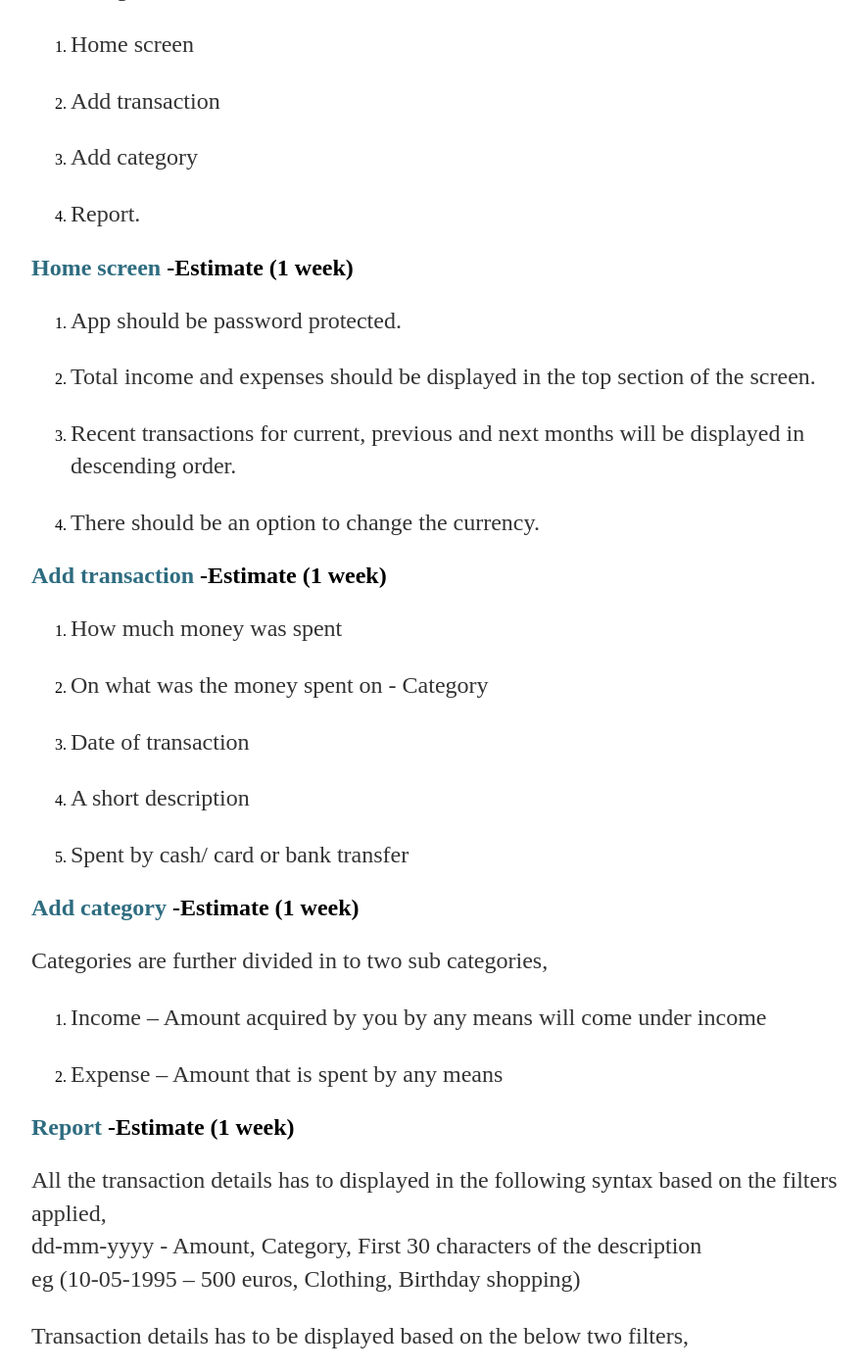
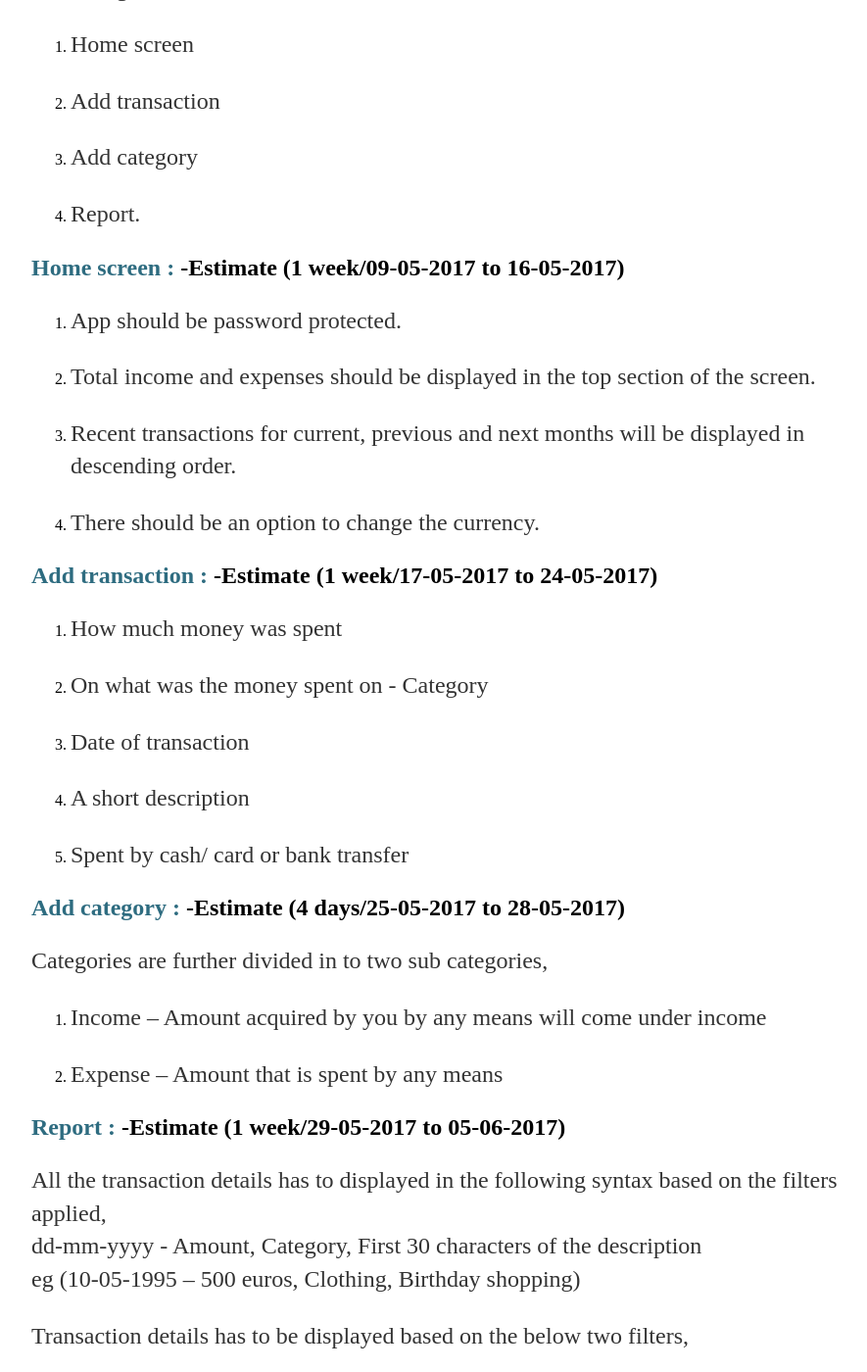
Before and after one commit to vinoth789/Money-tracker, a Jekyll site: the page built from docs/_posts/2017-05-02-UserStories.md, in a window 1280 px wide and 1400 px high, scrolled down 552 px. Shown: the whole window at 98% size, without its empty margins (160-1045 px from the left). Built offline with Jekyll 4.4.1, drawn with Linux system fonts in a browser that asks for light colours; our own code applies the rules of GitHub Pages for plain Markdown files; some of the changed text lies outside the part shown.

Commit message:
Update 2017-05-02-UserStories.md
test

```diff
--- a/docs/_posts/2017-05-02-UserStories.md
+++ b/docs/_posts/2017-05-02-UserStories.md
@@ -13,8 +13,7 @@
 <li><p>Report.</p></li>
 </ol>
 </div>
-</div>
-<h2 style="color: #2e6c80;">Home screen <span style="color: #000000;"> -Estimate (1 week)</span></h2>
+<h2 style="color: #2e6c80;">Home screen :<span style="color: #000000;"> -Estimate (1 week/09-05-2017 to 16-05-2017)</span></h2>
 <div>
 <ol>
 <li><p>App should be password protected.</p></li>
@@ -23,7 +22,7 @@
 <li><p>There should be an option to change the currency.</p></li>
 </ol>
 </div>
-<h2 style="color: #2e6c80;">Add transaction <span style="color: #000000;"> -Estimate (1 week)</span></h2>
+<h2 style="color: #2e6c80;">Add transaction :<span style="color: #000000;"> -Estimate (1 week/17-05-2017 to 24-05-2017)</span></h2>
 <div>
 <ol>
 <li><p>How much money was spent</p></li>
@@ -33,7 +32,7 @@
 <li><p>Spent by cash/ card or bank transfer </p></li>
 </ol>
 </div>
-<h2 style="color: #2e6c80;">Add category <span style="color: #000000;"> -Estimate (1 week)</span></h2>
+<h2 style="color: #2e6c80;">Add category :<span style="color: #000000;"> -Estimate (4 days/25-05-2017 to 28-05-2017)</span></h2>
 <p>Categories are further divided in to two sub categories,</p>
 <div>
 <ol>
@@ -41,7 +40,7 @@
 <li><p>Expense – Amount that is spent by any means</p></li>
 </ol>
 </div>
-<h2 style="color: #2e6c80;">Report <span style="color: #000000;"> -Estimate (1 week)</span></h2>
+<h2 style="color: #2e6c80;">Report :<span style="color: #000000;"> -Estimate (1 week/29-05-2017 to 05-06-2017)</span></h2>
 <p>All the transaction details has to displayed in the following syntax based on the filters applied,<br/>
 dd-mm-yyyy  -  Amount, Category, First 30 characters of the description<br/>
 eg (10-05-1995 – 500 euros, Clothing, Birthday shopping)<br/></p>
@@ -57,6 +56,7 @@ eg (10-05-1995 – 500 euros, Clothing, Birthday shopping)<br/></p>
 <h1 style="color: #2e6c80;">User stories</h1>
 <div>
 <ol>
+<h2 style="color: #2e6c80; text-align:center;">Home screen module</h2>
 <li><p>Money tracker application should be password protected. User should be able to set his PIN when he opens the app for the first time.</p></li>
 <li><p>User should be able to open the app only if the PIN matches with the PIN that was set by the user (Validation).</p></li>
 <li><p>Security PIN should be of 4-digit numeric (Validation).</p></li>
@@ -68,6 +68,7 @@ eg (10-05-1995 – 500 euros, Clothing, Birthday shopping)<br/></p>
 <li><p>User should be able to see the income and expenses in the home screen along with last few transactions for the selected period which could be (previous month,current month and next month)</p></li>
 <li><p>User should be able to add a new transaction on click of the`+`icon in the home screen.</p></li>
 <li><p>User should be able to view the report on click of the `report`icon in the home screen. </p></li>
+<h2 style="color: #2e6c80; text-align:center;">Add transaction module</h2>
 <li><p> On click of the`+`icon in the home screen,the user should be redirected to a new screen where he/she should be able to add the transaction details.</p></li>
 <li><p>Before landing on the Add transaction details page, the user should be able to select whether the transaction is income or expense</p></li>
 <li><p>In the transaction screen user should be able to add the following details, </p>
@@ -129,6 +130,7 @@ eg (10-05-1995 – 500 euros, Clothing, Birthday shopping)<br/></p>
 </li>
 <li><p>On click of ‘New expense category’ user should be able to add a new subcategory if it’s not mentioned by default.</p></li>
 <li><p>Onclick of the date icon calendar should be opened for the user to select the date.</p></li>
+<h2 style="color: #2e6c80; text-align:center;">View report module</h2>
 <li><p>Onclick of the ‘report’ icon in the home screen, the user should be redirected to a new screen where he should be able view the transaction details.</p></li>
 <li><p>User should be able to use the date filter to view the transaction details for the selected period (start date – end date).</p></li>
 <li><p>User should be able to use the category filter to view the transaction details for the selected category.</p></li>
@@ -149,6 +151,7 @@ eg (10-05-1995 – 500 euros, Clothing, Birthday shopping)<br/></p>
 <span align="center">
 ![usecaseDiagram3 image]({{site.baseurl}}/images/ViewReport.PNG "View report")
 </span>
+<h2 style="color: #2e6c80;">Team work on Requirement Analysis </h2>
 <div>
 <p>The idea behind developing this app is to allow users to track their income and expenses on daily basis. Once we decided to take up Money tracking app, First thing we tried is to understand what the money tracking app is about. So we came up with an idea of exploring an existing app. Each one of us decided to explore and analyse a different app which took about 2 days and we organised the meeting on the 3rd day. Having gained knowledge on money tracking, each one us had our chances to put forth the ideas on the table. The ideas were evaluated carefully and the best ones were picked up. With all the best ideas we framed the requirements. We took the guidance and suggestions of our Professor in the tutorials. That is how the requirements were finalised.</p>
 </div>
@@ -160,6 +163,8 @@ eg (10-05-1995 – 500 euros, Clothing, Birthday shopping)<br/></p>
 <div>
 <p>Since each of us had different views and a unique style of expressing our ideas at some point for some requirements it created an element of doubt. That is when we started digging in to the requirements a little deeper. For instance, Money tracker app is password protected, we had an idea to validate the user credentials using user name and password. Then, after team discussion we came up with the idea of 4 digit PIN which is way simpler than user credentials. Also, we were not clear about the idea of ‘Currency change’ each one of us had a different view. We initially thought that we need to work on the conversions. Later, we got a clear picture on currency change requirement after discussing with our professor. And while adding a new transaction we weren’t sure as in where the user has to specify whether the transaction is an income or expense. Initially we specified it in the ‘Add transaction’ screen which was little tedious. Our professor made it simpler by changing our requirement in such a way the user selects income/expense before he lands in to the ‘Add transaction’ screen which made a lot of sense.  </p>
 </div>
+<h2 style="color: #2e6c80;">Future work</h2>
 <div>
 <p>Having analysed the requirements, the next thing we are going to concentrate is on design and implementation part. As an initiative, we have already installed Android studio. Also, we tried implementing a sample ‘Hello world’ program just to understand the framework and how the request and response is handled.</p>
 </div>
+<h3 style="color: #000000; text-align:center;">Thanks for visiting our Blog !</h3>
```
